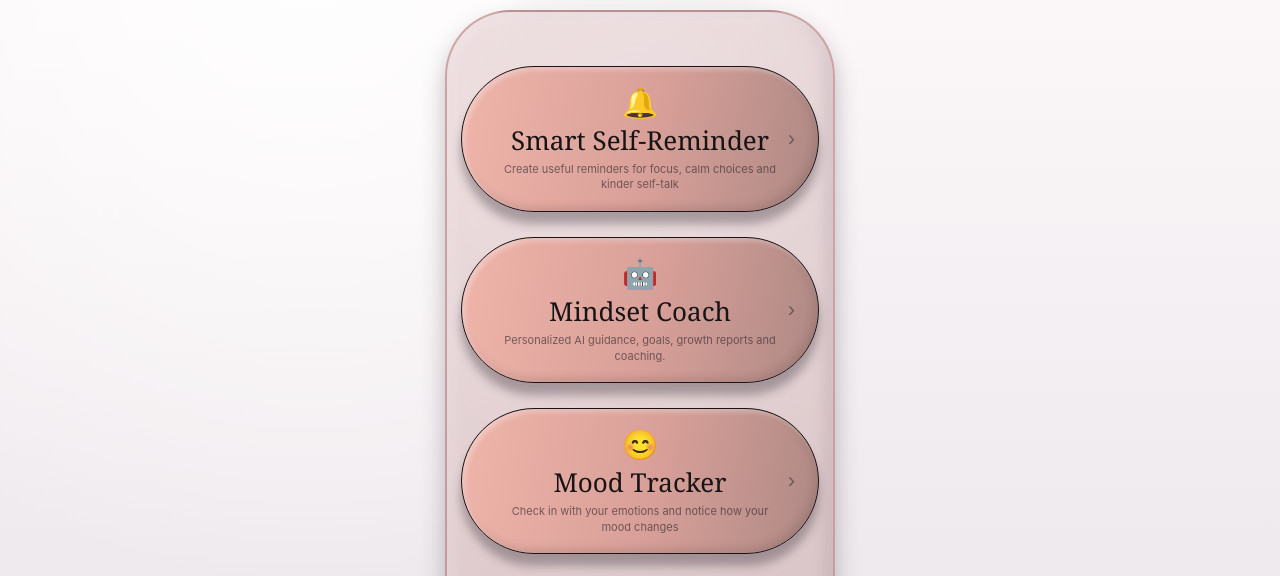
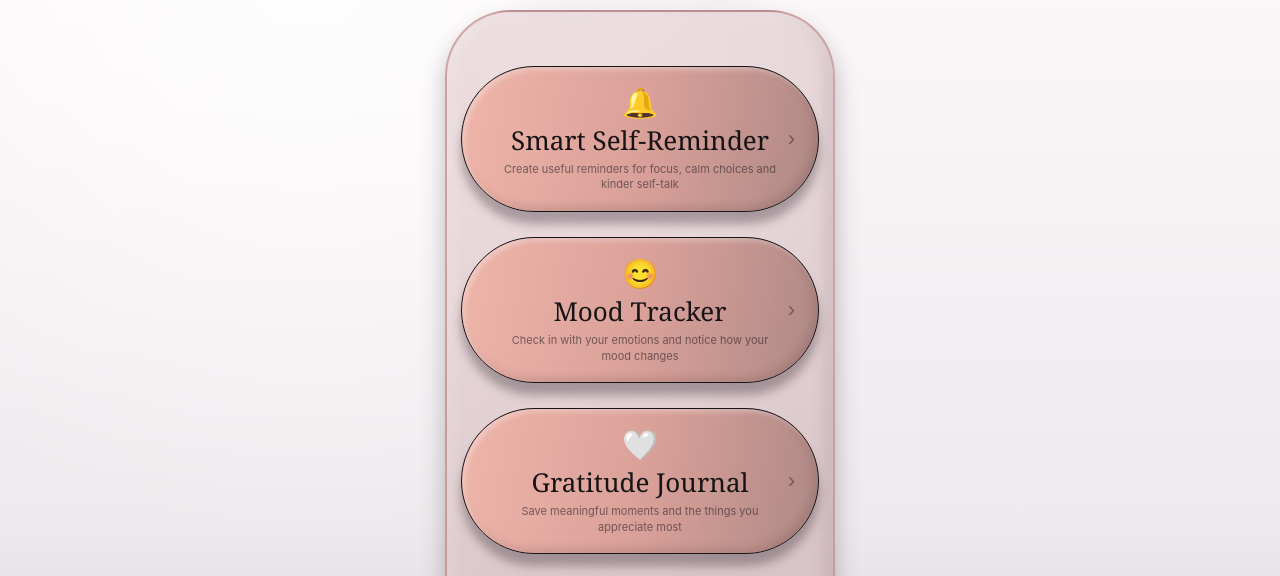
Before and after one commit to emy881212-prog/daily-mindset-builder-3, a plain HTML site: page journal.html in a window 1280 px wide. Shown: the part 167-743 px from the top of the page. Drawn offline with Linux system fonts and the light colour scheme.

Commit message:
Remove Mindset Coach card from Journal page

```diff
--- a/journal.html
+++ b/journal.html
@@ -219,25 +219,6 @@
           <span class="button-arrow">›</span>
         </button></button>
 
-<!-- PASTE HERE -->
-
-<button class="journal-button" type="button"
-onclick="window.location.href='mindset-coach.html'">
-
-    <span class="button-content">
-        <span class="button-icon">🤖</span>
-        <span class="button-title">Mindset Coach</span>
-        <span class="button-description">
-            Personalized AI guidance, goals, growth reports and coaching.
-        </span>
-    </span>
-
-    <span class="button-arrow">›</span>
-
-</button>
-
-<button class="journal-button" type="button" ...
-
         <button class="journal-button" type="button" onclick="window.location.href='mood-tracker.html'">
           <span class="button-content"><span class="button-icon">😊</span><span class="button-title">Mood Tracker</span><span class="button-description">Check in with your emotions and notice how your mood changes</span></span><span class="button-arrow">›</span>
         </button>
```
